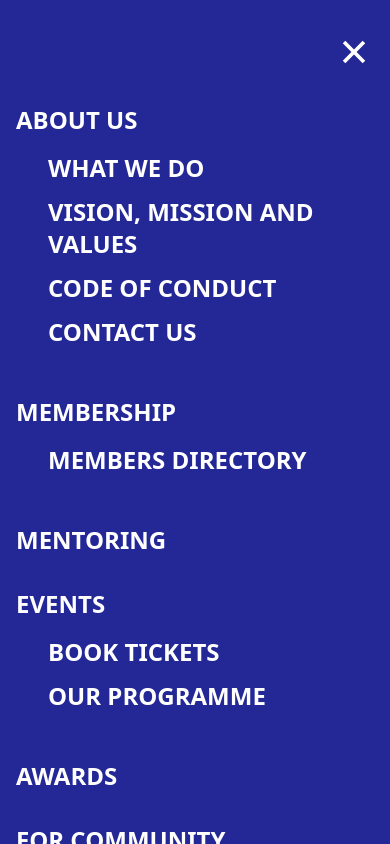
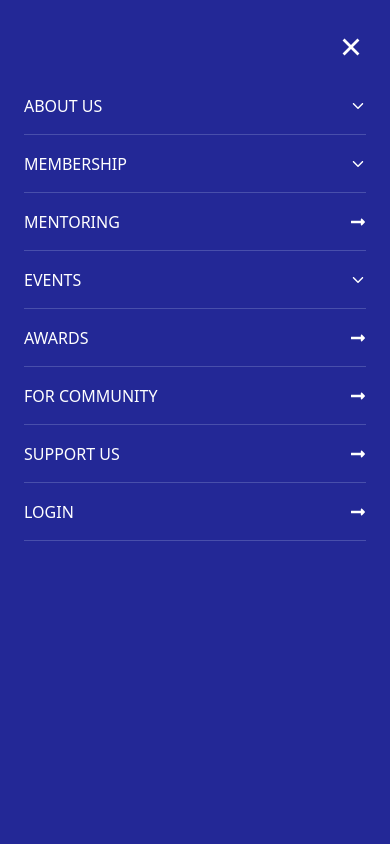
Before and after one commit to abitechcoder/creative-edinburgh, a React (Vite) app: page /mentoring in a window 390 px wide. Both pictures are taken after a click on the element 354 px from the left and 60 px from the top of the page. Shown: the top 844 px of the page. Built offline with nearby package versions, Linux system fonts and the light colour scheme.

Commit message:
modified mobile nav menu

```diff
--- a/src/components/MentoringImage.tsx
+++ b/src/components/MentoringImage.tsx
@@ -7,7 +7,7 @@ const ConnectSection = () => {
       <svg
         viewBox="0 0 304.343 675.885"
         preserveAspectRatio="xMinYMin meet"
-        className="absolute z-15 top-[10px] -right-[100px] lg:-top-[-20px] lg:-right-[5px] w-[300px] h-[300px] lg:w-[600px] lg:h-[600px] fill-[#a08cff] rotate-120 "
+        className="absolute hidden lg:block z-15 top-[10px] -right-[100px] lg:-top-[-20px] lg:-right-[5px] w-[300px] h-[300px] lg:w-[600px] lg:h-[600px] fill-[#a08cff] rotate-120 "
       >
         <path
           d="M694.788,530.1a310.655,310.655,0,0,1,67.419-202.566l-107.4-84.624a446.92,446.92,0,0,0-96.925,291c4.705,167.8,101.443,311.731,240.34,384.88l63.818-120.969A311.986,311.986,0,0,1,694.788,530.1"
@@ -19,7 +19,7 @@ const ConnectSection = () => {
       <svg
         viewBox="0 0 304.343 675.885"
         preserveAspectRatio="xMinYMin meet"
-        className="absolute z-15 bottom-[-60px] -left-[125px] lg:bottom-[-120px] lg:left-[-140px] w-[300px] h-[300px] lg:w-[600px] lg:h-[600px] fill-[#ff8cb8] rotate-150"
+        className="absolute hidden lg:block z-15 bottom-[-60px] -left-[125px] lg:bottom-[-120px] lg:left-[-140px] w-[300px] h-[300px] lg:w-[600px] lg:h-[600px] fill-[#ff8cb8] rotate-150"
       >
         <path
           d="M694.788,530.1a310.655,310.655,0,0,1,67.419-202.566l-107.4-84.624a446.92,446.92,0,0,0-96.925,291c4.705,167.8,101.443,311.731,240.34,384.88l63.818-120.969A311.986,311.986,0,0,1,694.788,530.1"
@@ -28,7 +28,7 @@ const ConnectSection = () => {
       </svg>
 
       {/* Center Circle */}
-      <div className="absolute top-15 left-[30%] -translate-x-1/2 -translate-y-10 w-20 h-20 lg:w-28 lg:h-28 bg-green-800 rounded-full z-15"></div>
+      <div className="absolute hidden lg:block top-15 left-[30%] -translate-x-1/2 -translate-y-10 w-20 h-20 lg:w-28 lg:h-28 bg-green-800 rounded-full z-15"></div>
 
       {/* Image Container */}
       <div className="relative w-[80%] max-w-5xl rounded-lg overflow-hidden shadow-lg z-10">
--- a/src/components/MentoringProgramme.tsx
+++ b/src/components/MentoringProgramme.tsx
@@ -5,7 +5,7 @@ const MentoringProgramme = () => {
       <svg
         viewBox="0 0 467.23 585.48"
         preserveAspectRatio="xMinYMin meet"
-        className="fill-red-500 absolute z-10 top-0 -right-20 lg:-top-30 lg:-right-30 w-48 h-48 lg:w-[500px] lg:h-[500px] rotate-90"
+        className="fill-red-500 hidden lg:block absolute z-10 top-0 -right-20 lg:-top-30 lg:-right-30 w-48 h-48 lg:w-[500px] lg:h-[500px] rotate-90"
       >
         <path
           d="M1160.562,468.741c-48.074,84.29-155.091,113.632-239.217,65.587L853.47,653.7c149.823,85.752,340.52,33.449,426.1-116.868s33.27-341.638-116.538-427.375L1095.141,228.8c84.018,48.207,113.285,155.544,65.421,239.94"
@@ -16,7 +16,7 @@ const MentoringProgramme = () => {
         {/* Left Column */}
         <div className="lg:col-span-3 flex flex-col justify-end px-4 lg:px-8">
           <h1
-            className={`text-5xl lg:text-8xl font-bold text-black mt-[30%] lg:mt-0 lg:mb-10 uppercase`}
+            className={`text-4xl lg:text-8xl font-bold text-black mt-[130px] lg:mt-0 lg:mb-10 uppercase`}
           >
             Creative Edinburgh Mentoring Programme
           </h1>
--- a/src/components/Navbar.tsx
+++ b/src/components/Navbar.tsx
@@ -80,7 +80,7 @@ const Navbar = ({ setIsMenuOpen }: any) => {
           <Logo className="h-[40px] md:h-[50px]" />
         </a>
         <div className='lg:hidden cursor-pointer' onClick={() => setIsMenuOpen(true)}>
-          <GiHamburgerMenu size={40} />
+          <GiHamburgerMenu size={30} />
         </div>
         <div className="hidden lg:flex items-end gap-8">
           <MyDropDownLink title="ABOUT US" links={aboutLinks}/>
--- a/src/layouts/RootLayout.tsx
+++ b/src/layouts/RootLayout.tsx
@@ -1,42 +1,143 @@
-import { Link, Outlet } from "react-router"
-import { Navbar, Footer } from "../components"
-import { useState } from "react";
+import { Link, Outlet } from "react-router";
+import { Navbar, Footer } from "../components";
+import { useEffect, useState } from "react";
 import { IoCloseSharp } from "react-icons/io5";
+import { IoIosArrowDown, IoIosArrowUp } from "react-icons/io";
 import { NavLinks } from "../constant";
+import { FaLongArrowAltRight } from "react-icons/fa";
+import Logo from "../components/Logo";
 
-const RootLayout = () => {
-  const [isMenuOpen, setIsMenuOpen] = useState(false);
+
+interface MobileMenuItemProps {
+  link: any;
+  onLinkClick: () => void;
+}
+
+interface MobileMenuProps {
+  isOpen: boolean;
+  onClose: () => void;
+}
+
+const MobileMenuItem: React.FC<MobileMenuItemProps> = ({ link, onLinkClick }) => {
+  const [isExpanded, setIsExpanded] = useState(false);
+
+  const handleToggle = () => {
+    if (link.links.length > 0) {
+      setIsExpanded(!isExpanded);
+    }
+  };
+
+  return (
+    <div className="flex flex-col text-white">
+      {link.links.length === 0 ? (
+        <Link
+          className="uppercase hover:text-primary transition-colors duration-300 flex items-center justify-between"
+          to={link.url}
+          onClick={onLinkClick}
+        >
+          {link.title}
+          <FaLongArrowAltRight className="text-white"/>
+        </Link>
+      ) : (
+        <div>
+          <div
+            className="flex items-center justify-between cursor-pointer"
+            onClick={handleToggle}
+          >
+            <p>{link.title}</p>
+            <span className="ml-2">
+              {isExpanded ? (
+                <IoIosArrowUp className="text-white" />
+              ) : (
+                <IoIosArrowDown className="text-white" />
+              )}
+            </span>
+          </div>
+          <div
+            className={`flex flex-col gap-3 ml-8 overflow-hidden transition-all duration-300 ease-in-out ${
+              isExpanded ? 'max-h-96 opacity-100 py-4' : 'max-h-0 opacity-0'
+            }`}
+          >
+            {link.links.map((subLink: any) => (
+              <Link
+                key={subLink.id}
+                className="uppercase hover:text-primary transition-colors duration-300"
+                to={subLink.link}
+                onClick={onLinkClick}
+              >
+                {subLink.title}
+              </Link>
+            ))}
+          </div>
+        </div>
+      )}
+      <hr className="h-0.5 text-blue-100/20 mt-4" />
+    </div>
+  );
+};
+
+const MobileMenu: React.FC<MobileMenuProps> = ({ isOpen, onClose }) => {
+  const [isAnimating, setIsAnimating] = useState(false);
+
+  useEffect(() => {
+    if (isOpen) {
+      setIsAnimating(true);
+    }
+  }, [isOpen]);
+
+  const handleAnimationEnd = () => {
+    if (!isOpen) {
+      setIsAnimating(false);
+    }
+  };
+
+  if (!isOpen && !isAnimating) return null;
+
+
+  return (
+    <div className={`bg-secondary fixed inset-0 z-50 lg:hidden transform transition-transform duration-300 ease-in-out ${
+        isOpen ? 'translate-x-0' : '-translate-x-full'
+      }`}
+      onTransitionEnd={handleAnimationEnd}>
+      <div className="flex flex-col gap-8 py-8 px-6">
+        <div
+          className="w-full flex justify-end lg:hidden cursor-pointer"
+          onClick={onClose}
+          role="button"
+          aria-label="Close menu"
+        >
+          <IoCloseSharp size={30} className="text-white" />
+        </div>
+        <div className="grid gap-4">
+          {NavLinks.map((link) => (
+            <MobileMenuItem
+              key={link.id}
+              link={link}
+              onLinkClick={onClose}
+            />
+          ))}
+        </div>
+      </div>
+    </div>
+  );
+};
+
+const RootLayout: React.FC = () => {
+  const [isMenuOpen, setIsMenuOpen] = useState<boolean>(false);
+
   return (
     <>
-      {isMenuOpen && (<div className="bg-secondary overflow-y-scroll lg:hidden h-screen fixed left-0 top-0 bottom-0 right-0 w-full z-50">
-        <div className="flex flex-col gap-8 py-8 px-4">
-          <div className="w-full flex justify-end lg:hidden cursor-pointer" onClick={() => setIsMenuOpen(false)}>
-            <IoCloseSharp size={40} className="text-white" />
-          </div>
-          <div className="grid gap-8">
-            {NavLinks.map((link) => <div className="flex gap-2 items-center text-white text-2xl font-bold">
-              <div key={link.id}>
-                {
-                  link.links.length === 0 ? (<Link className="uppercase hover:text-primary" to={link.url}>{link.title}</Link>) : (
-                    <div>
-                      <p>{link.title}</p>
-                      <div className="flex flex-col gap-3 ml-8 py-4">
-                        {link.links.map((sub_link) => <Link key={sub_link.id} className="uppercase hover:text-primary" to={sub_link.link}>{sub_link.title}</Link>)}
-                      </div>
-                    </div>
-                  )
-                }
-              </div></div>)}
-          </div>
-        </div>
-      </div>)}
+      <MobileMenu
+        isOpen={isMenuOpen}
+        onClose={() => setIsMenuOpen(false)}
+      />
       <div className="bg-[#fcf9f9]">
         <Navbar setIsMenuOpen={setIsMenuOpen} />
         <Outlet />
         <Footer />
       </div>
     </>
-  )
-}
+  );
+};
 
-export default RootLayout
+export default RootLayout;
```
